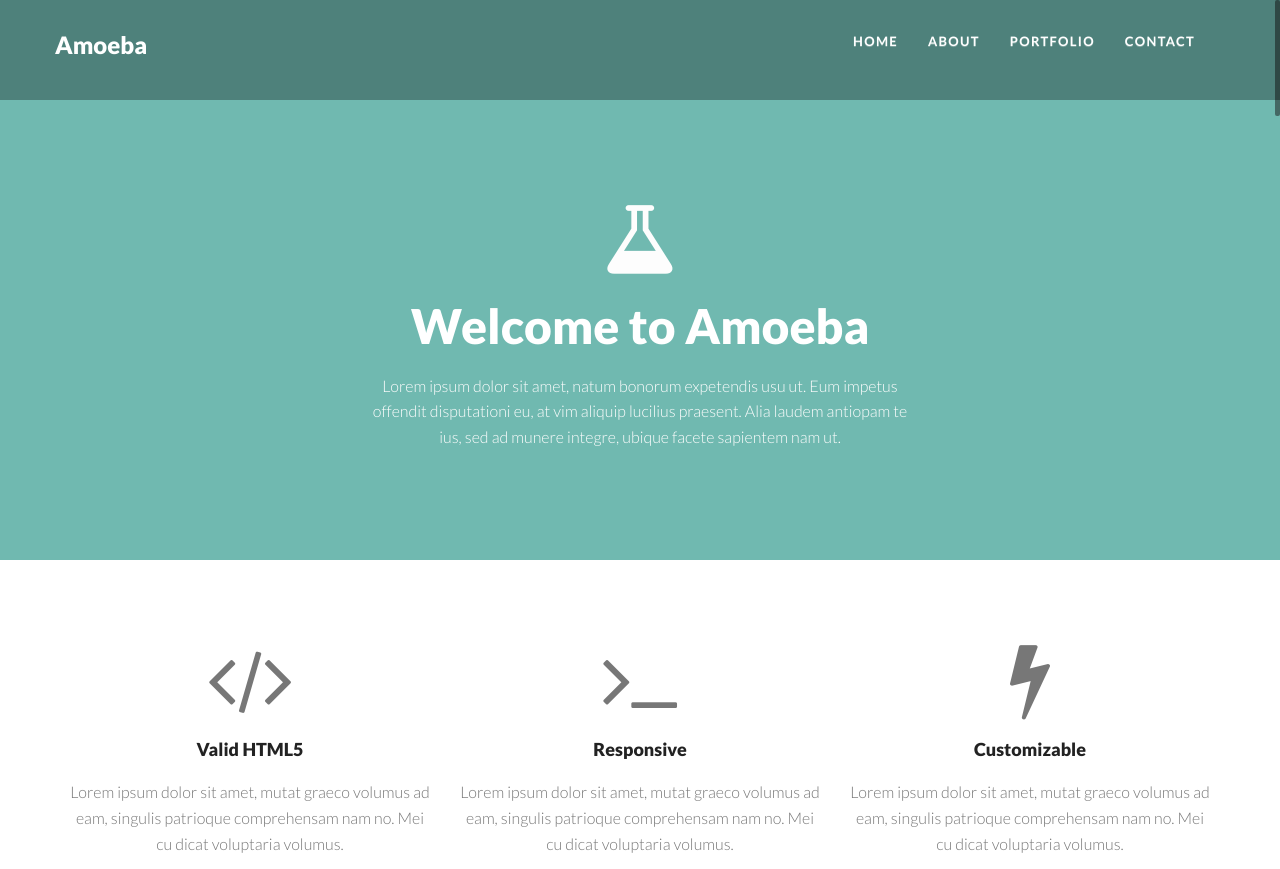
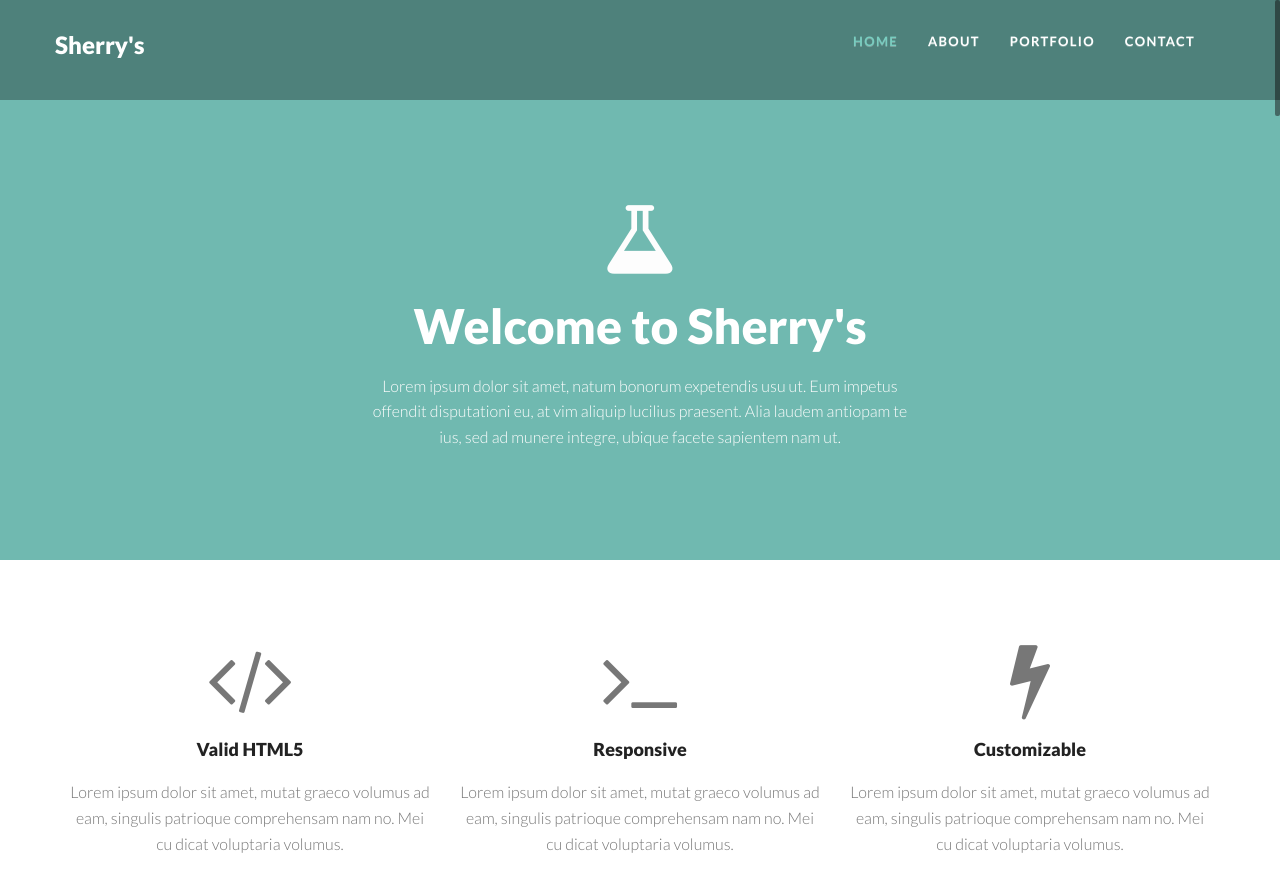
Before and after one commit to brandontricci/Sherry, a plain HTML site: page index.html in a window 1280 px wide. Shown: the top 869 px of the page. Drawn offline with Linux system fonts and the light colour scheme; some packages are replaced by stand-ins of ours.

Commit message:
adding new pages

```diff
--- a/index.html
+++ b/index.html
@@ -7,7 +7,7 @@
 		<!-- BASICS -->
         <meta charset="utf-8">
 		<meta http-equiv="X-UA-Compatible" content="IE=edge,chrome=1">
-        <title>Sherry free one page responsive bootstrap site template</title>
+        <title>Sherry Lim</title>
         <meta name="description" content="">
 		<meta name="viewport" content="width=device-width, initial-scale=1.0">
 		<link rel="stylesheet" type="text/css" href="css/isotope.css" media="screen" />
@@ -27,12 +27,12 @@
 					<button type="button" class="navbar-toggle" data-toggle="collapse" data-target=".navbar-collapse">
 						<span class="fa fa-bars color-white"></span>
 					</button>
-					<h1><a class="navbar-brand" href="index.html" data-0="line-height:90px;" data-300="line-height:50px;">			Amoeba
+					<h1><a class="navbar-brand" href="index.html" data-0="line-height:90px;" data-300="line-height:50px;">			Sherry's
 					</a></h1>
 				</div>
 				<div class="navbar-collapse collapse">
 					<ul class="nav navbar-nav" data-0="margin-top:20px;" data-300="margin-top:5px;">
-						<li class="active"><a href="index.html">Home</a></li>
+						<li class="active"><a href="#header">Home</a></li>
 						<li><a href="#section-about">About</a></li>
 						<li><a href="#section-works">Portfolio</a></li>
 						<li><a href="#section-contact">Contact</a></li>
@@ -48,7 +48,7 @@
 
 						<div class="align-center">
 							<i class="fa fa-flask fa-5x mar-bot20"></i>
-							<h2 class="slogan">Welcome to Amoeba</h2>
+							<h2 class="slogan">Welcome to Sherry's</h2>
 							<p>
 							Lorem ipsum dolor sit amet, natum bonorum expetendis usu ut.
 							Eum impetus offendit disputationi eu, at vim aliquip lucilius praesent.
```
